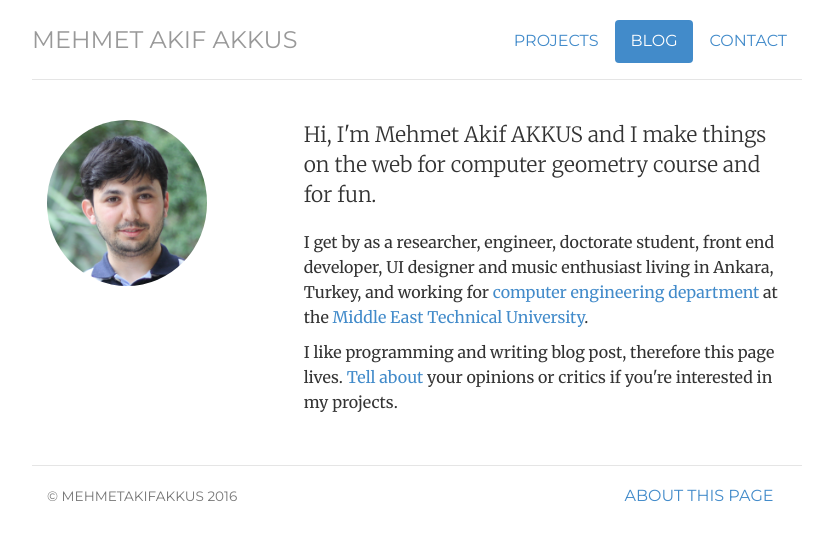
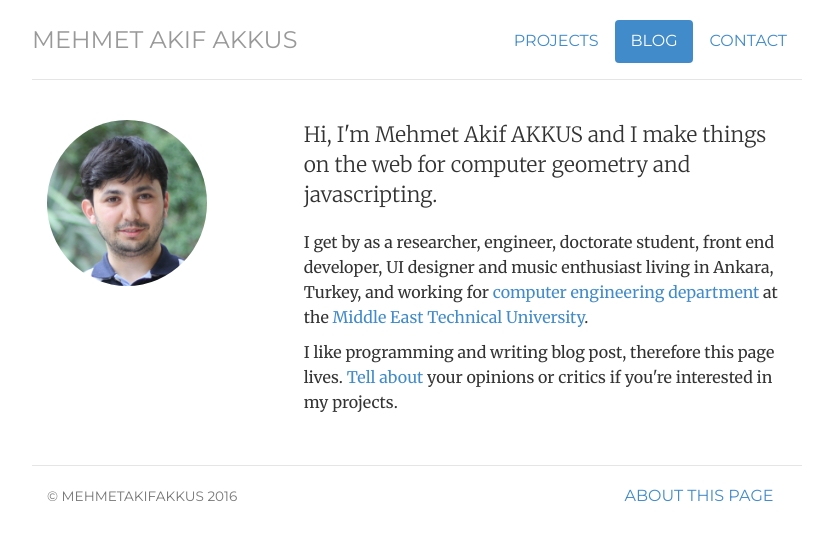
Before and after one commit to mehmetakifakkus/mehmetakifakkus.github.io, a Jekyll site: the page built from index.html, in a window 1280 px wide. Shown: the top 541 px of the page, without its empty margins (223-1056 px from the left). Built offline with Jekyll 4.4.1, drawn with Linux system fonts in a browser that asks for light colours.

Commit message:
Update index.html

```diff
--- a/index.html
+++ b/index.html
@@ -9,7 +9,7 @@ title: Mehmet Akif AKKUS's Github Pages
 	</div>
 	<div itemscope itemtype="http://data-vocabulary.org/Person" class="col-sm-8">
 
-	<p class="lead">Hi, I'm <span itemprop="name">Mehmet Akif AKKUS</span> and I make things on the web for computer geometry course and for fun.</p>
+	<p class="lead">Hi, I'm <span itemprop="name">Mehmet Akif AKKUS</span> and I make things on the web for computer geometry and javascripting.</p>
 	<p>I get by as a researcher, engineer, doctorate student, front end developer, UI designer and music enthusiast living in Ankara, Turkey,
 	and working for <a href="http://ceng.metu.edu.tr/">computer engineering department</a> at
 	<span itemprop="affiliation">the <a href="http://metu.edu.tr/">Middle East Technical University</a></span>.</p>
```
